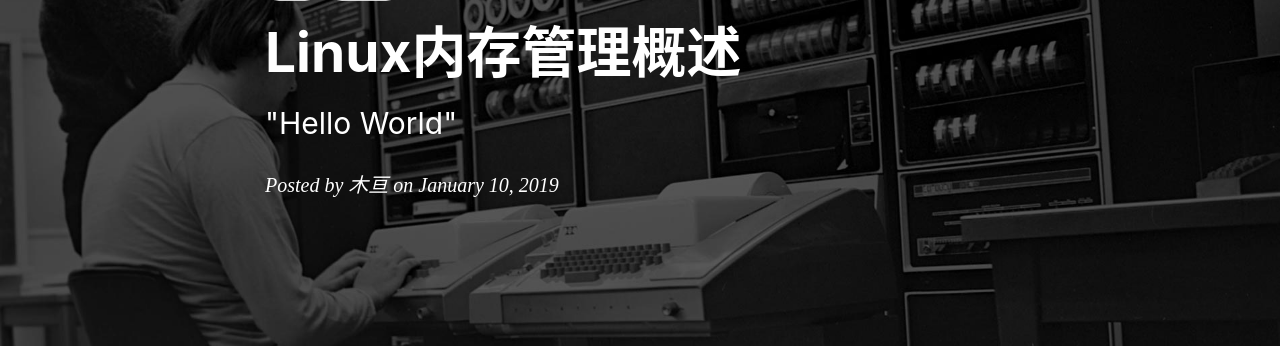
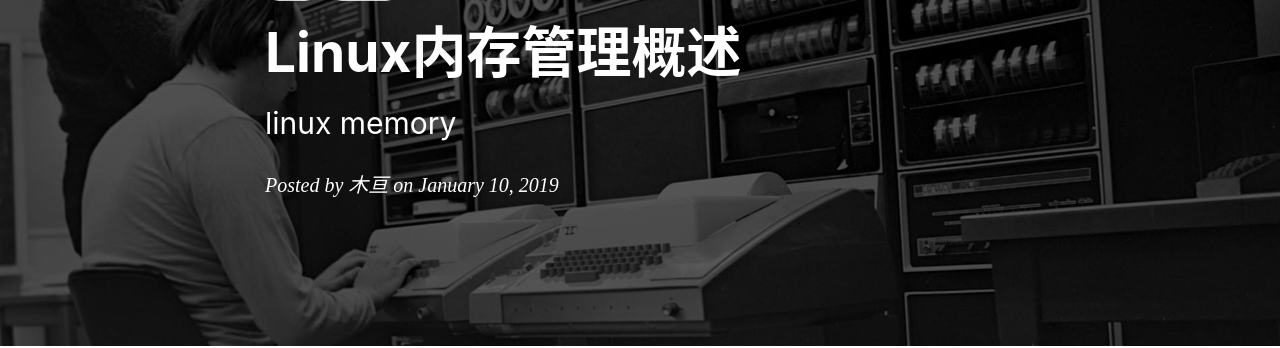
Before and after one commit to torubylist/blog, a Jekyll site: the page built from _posts/2019-01-10-linux-memory-management.markdown, in a window 1280 px wide and 900 px high. Shown: the part 177-525 px from the top of the window. Built offline with Jekyll 4.4.1, drawn with Linux system fonts in a browser that asks for light colours; nearby versions of some CDN libraries; comment, search, counter and statistics services are not loaded; grey boxes are pictures that could not be loaded.

Commit message:
update sm

```diff
--- a/_config.yml
+++ b/_config.yml
@@ -2,7 +2,7 @@
 title: 木亘
 SEOTitle: 木亘的博客 | Jason Blog
 header-img: img/home-bg.jpg
-email: yongpingzhao1@gmail.com
+#email: yongpingzhao1@gmail.com
 description: ""
 keyword: ""
 url: "http://torubylist.github.io"              # your host, for absolute URL
--- a/_posts/2019-01-10-linux-memory-management.markdown
+++ b/_posts/2019-01-10-linux-memory-management.markdown
@@ -1,7 +1,7 @@
 ---
 layout:     post
 title:      "Linux内存管理概述"
-subtitle:   " \"Hello World\""
+subtitle:   "linux memory"
 date:       2019-01-10 21:00:00
 author:     "木亘"
 header-img: "img/post-bg-unix-linux.jpg"
```
